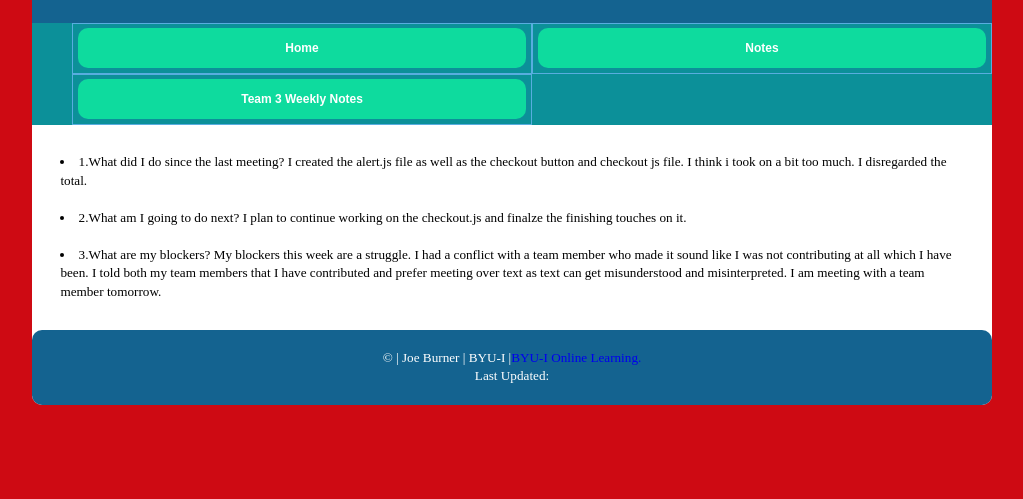
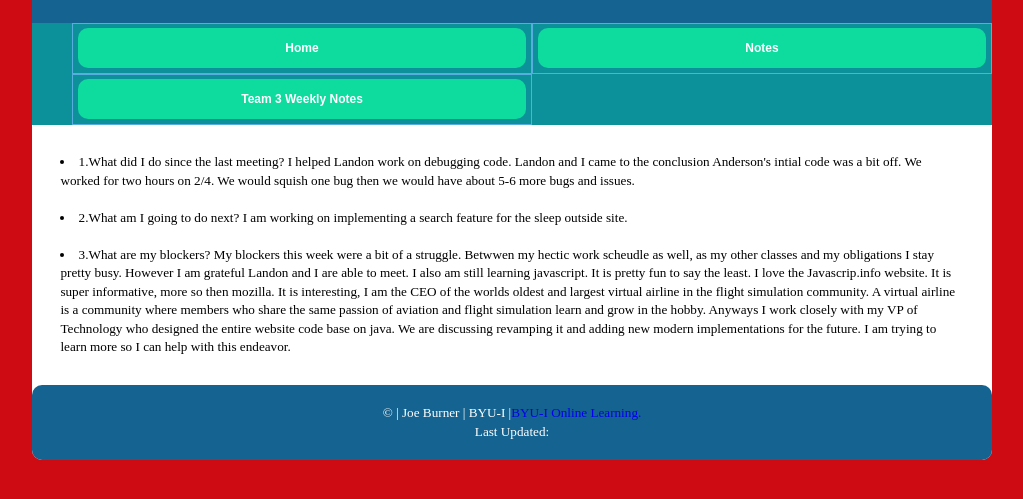
Before and after one commit to mjburn0428/WDD330, a plain HTML site: page week5/team.html in a window 1280 px wide. Shown: the part 113-612 px from the top of the page, without its empty margins (128-1151 px from the left). Drawn offline with Linux system fonts and the light colour scheme.

Commit message:
Add files via upload

```diff
--- a/week5/team.html
+++ b/week5/team.html
@@ -36,18 +36,25 @@
         </ul>
     </div>
 <main>
-        <li>
-        1.What did I do since the last meeting? I created the alert.js file as well as the checkout button and checkout js file.
-    I think i took on a bit too much. I disregarded the total. </li>
+<li>
+        1.What did I do since the last meeting? I helped Landon work on debugging code. Landon and I
+    came to the conclusion Anderson's intial code was a bit off. We worked for two hours on 2/4. We would
+squish one bug then we would have about 5-6 more bugs and issues. </li>
 
-        <li>2.What am I going to do next? I plan to continue working on the  checkout.js and finalze the finishing
-            touches on it.
+        <li>2.What am I going to do next? I am working on implementing a search feature for the sleep outside site.
+
         </li>
 
-        <li>3.What are my blockers? My blockers this week are a struggle. I had a conflict with a team member
-            who made it sound like I was not contributing at all which I have been. I told both my team members that
-            I have contributed and prefer meeting over text as text can get misunderstood and misinterpreted. I am meeting
-            with a team member tomorrow.
+        <li>3.What are my blockers? My blockers this week were a bit of a struggle. Betwwen my hectic work scheudle as well,
+            as my other classes and my obligations I stay pretty busy. However I am grateful Landon and I are able to meet.
+            I also am still learning javascript. It is pretty fun to say the least. I love the
+            Javascrip.info website. It is super informative, more so then mozilla.
+
+            It is interesting, I am the CEO of the worlds oldest and largest virtual airline in the flight
+            simulation community. A virtual airline is a community where members who share the same passion of aviation
+            and flight simulation learn and grow in the hobby. Anyways I work closely with my VP of Technology
+            who designed the entire website code base on java. We are discussing revamping it and adding new modern implementations
+            for the future. I am trying to learn more so I can help with this endeavor.
         </li>
         </main>
 
```
Also changed, not shown: week5/index.html (line endings or trailing spaces).
